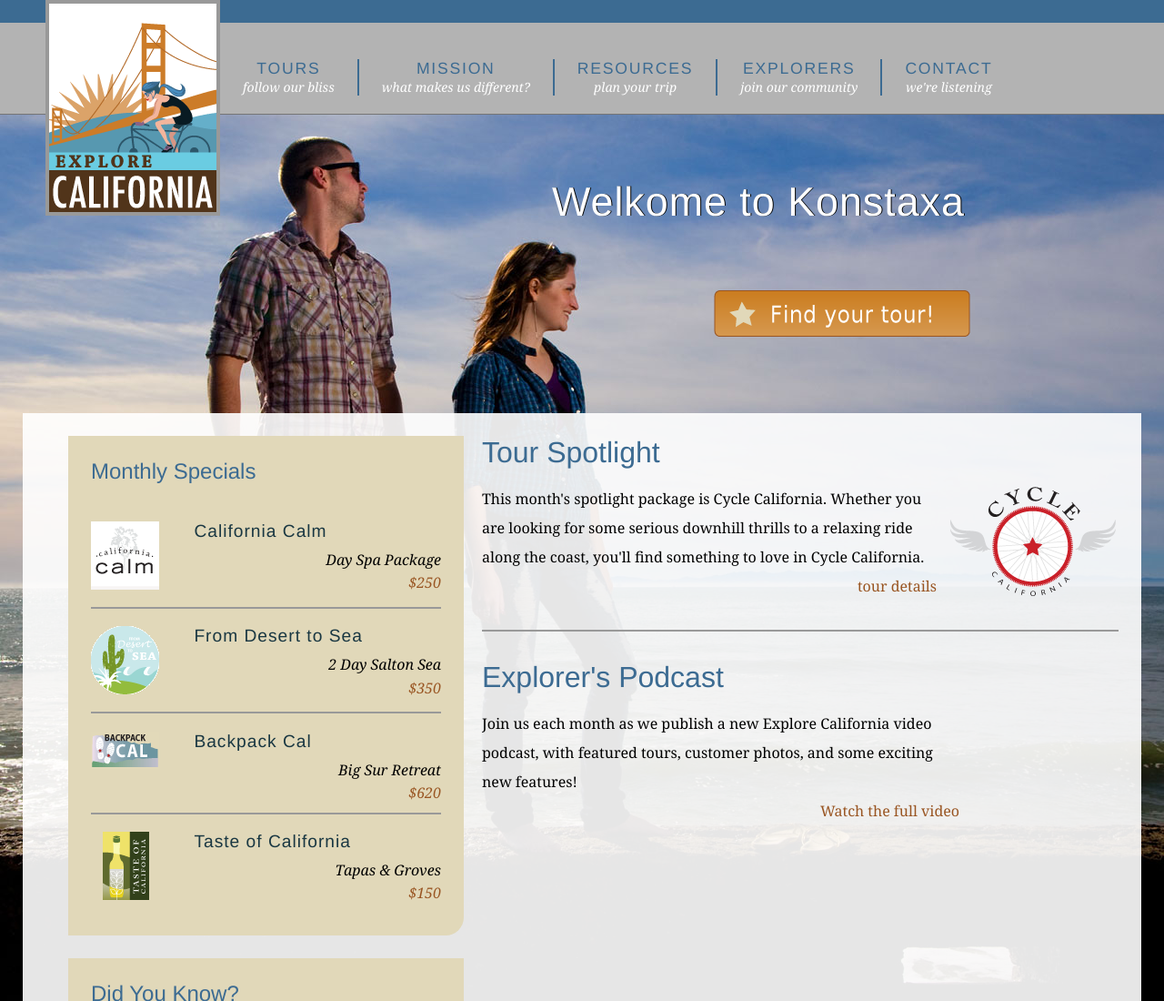
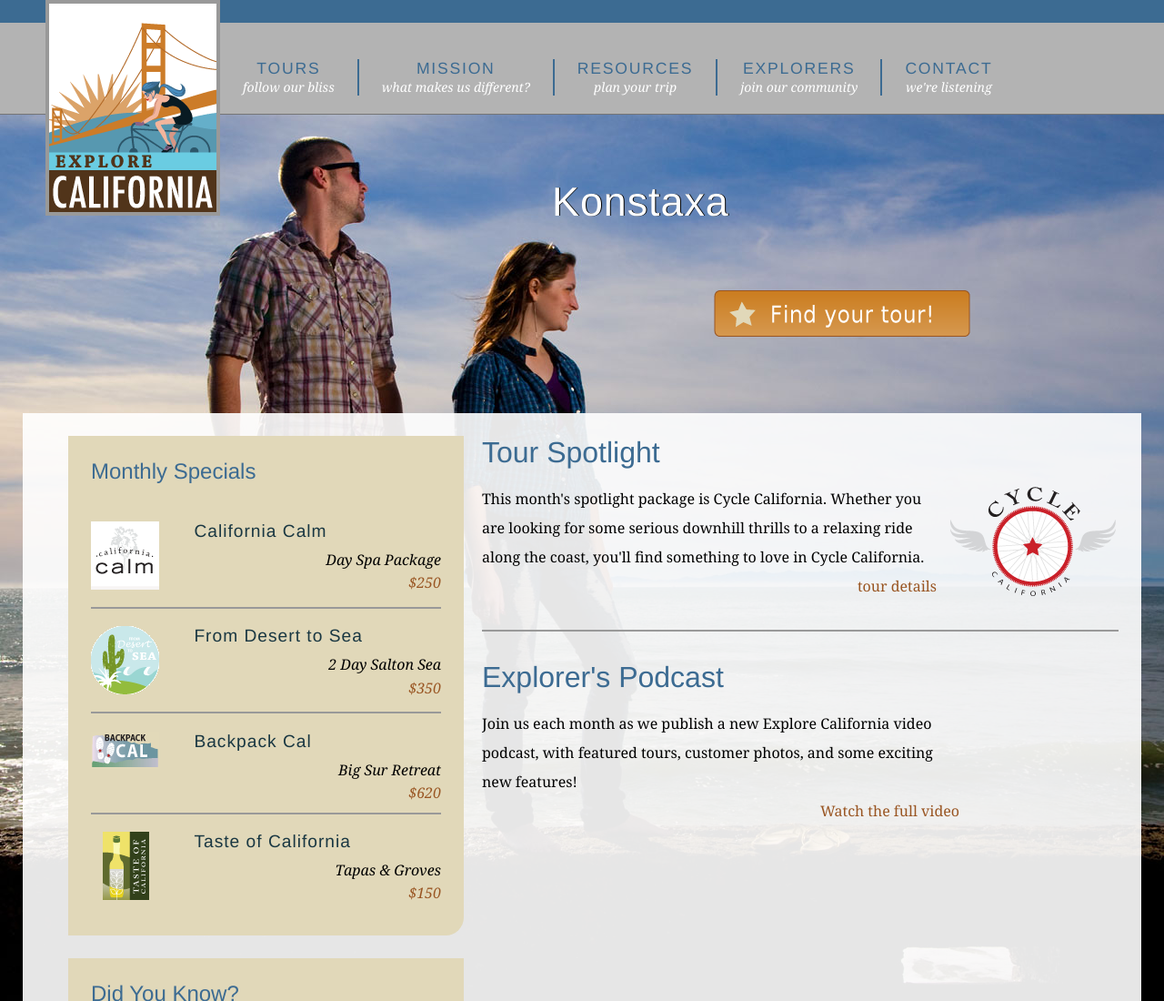
Before and after one commit to mr-tigga/explore_cali, a plain HTML site: page index.html in a window 1280 px wide. Shown: the top 1100 px of the page at 91% size. Drawn offline with Linux system fonts and the light colour scheme.

Commit message:
Shorten name

```diff
--- a/index.html
+++ b/index.html
@@ -55,7 +55,7 @@
       </div>
 
       <div id="actionCall">
-        <h1>Welkome to Konstaxa</h1>
+        <h1>Konstaxa</h1>
         <a href="tours.html" title="Find your tour!"><h2>Find your tour</h2></a>
       </div>
 
```
